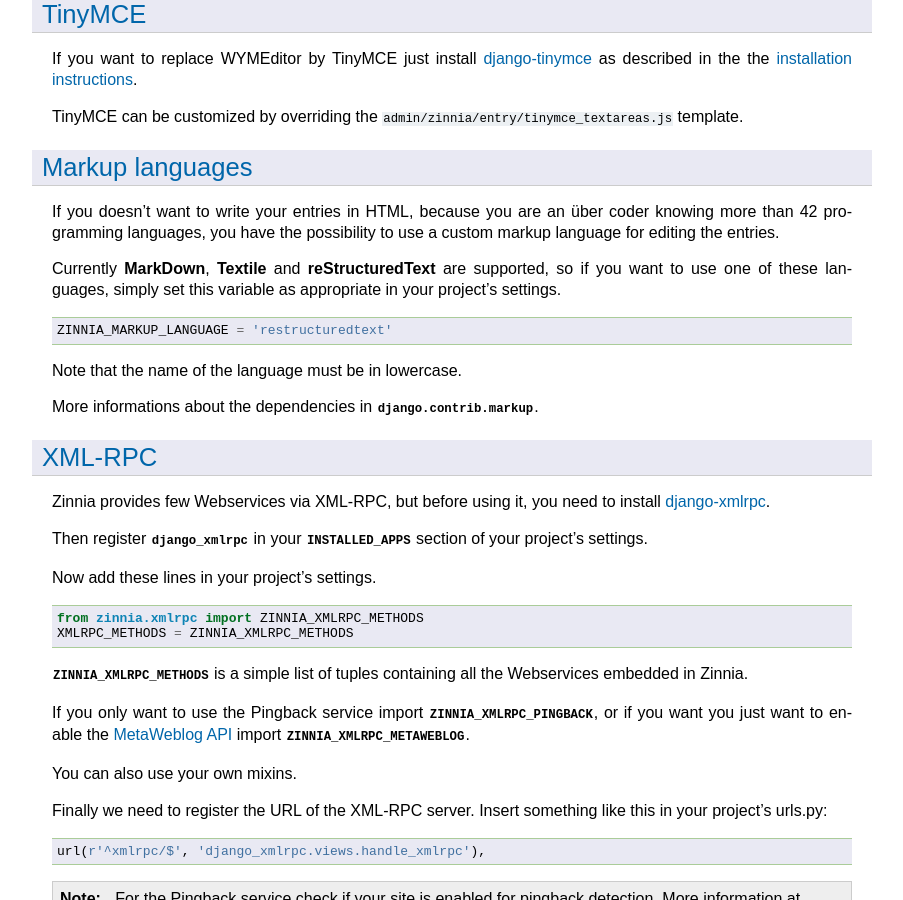
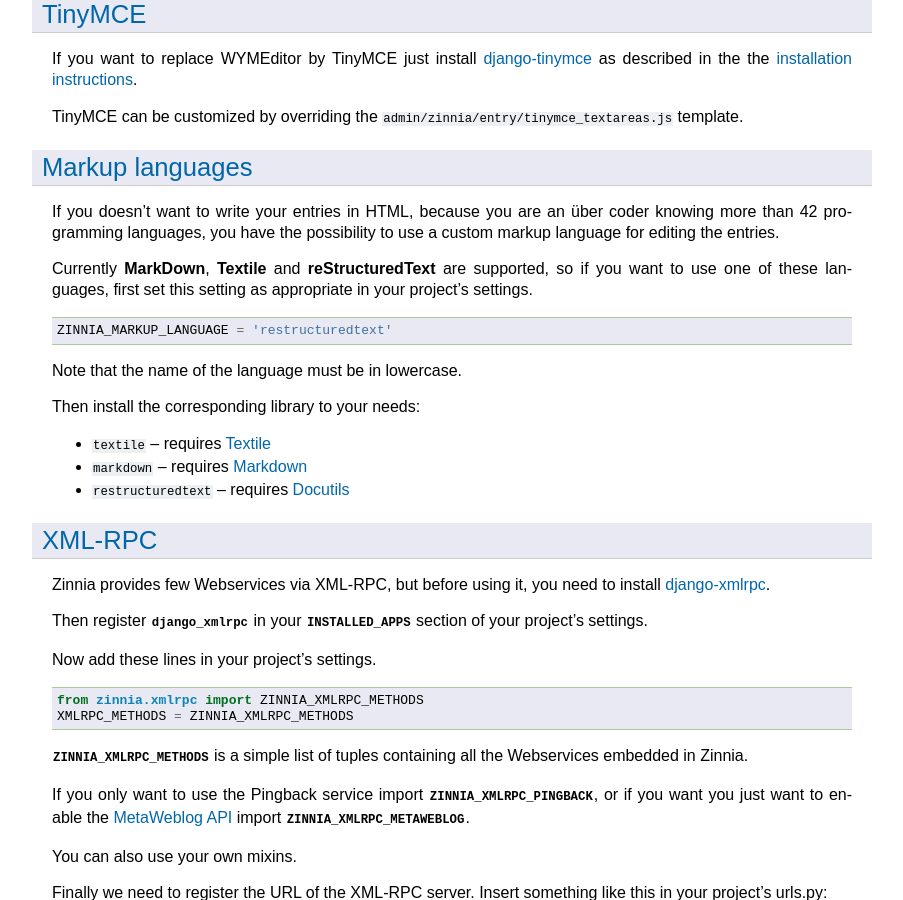
Before and after one commit to Fantomas42/django-blog-zinnia, a Sphinx documentation site: the page built from docs/getting-started/configuration.rst, in a window 1280 px wide and 900 px high, scrolled down 3155 px. Shown: the whole window, without its empty margins (178-1081 px from the left). Built offline with Sphinx 7.4.7, drawn with Linux system fonts in a browser that asks for light colours.

Commit message:
Add documentation about zinnia.markups

```diff
--- a/docs/getting-started/configuration.rst
+++ b/docs/getting-started/configuration.rst
@@ -235,14 +235,18 @@
 possibility to use a custom markup language for editing the entries.
 
 Currently **MarkDown**, **Textile** and **reStructuredText** are supported,
-so if you want to use one of these languages, simply set this
-variable as appropriate in your project's settings. ::
+so if you want to use one of these languages, first set this
+setting as appropriate in your project's settings. ::
 
   ZINNIA_MARKUP_LANGUAGE = 'restructuredtext'
 
 Note that the name of the language must be in lowercase.
 
-More informations about the dependencies in :mod:`django.contrib.markup`.
+Then install the corresponding library to your needs:
+
+* ``textile`` -- requires `Textile`_
+* ``markdown`` -- requires `Markdown`_
+* ``restructuredtext`` -- requires `Docutils`_
 
 .. _zinnia-xmlrpc:
 
@@ -290,5 +294,8 @@
 .. _`django-CMS`: http://www.django-cms.org/
 .. _`django-tinymce`: https://github.com/aljosa/django-tinymce
 .. _`installation instructions`: http://django-tinymce.readthedocs.org/en/latest/installation.html
+.. _`Textile`: https://pypi.python.org/pypi/textile
+.. _`Markdown`: http://pypi.python.org/pypi/Markdown
+.. _`Docutils`: http://docutils.sf.net/
 .. _`django-xmlrpc`: http://pypi.python.org/pypi/django-xmlrpc/
 .. _`MetaWeblog API`: http://www.xmlrpc.com/metaWeblogApi
```
Also changed, not shown: docs/ref/api/zinnia.rst (+8 -0 lines), docs/ref/settings.rst (+13 -2 lines), 1 other file.
